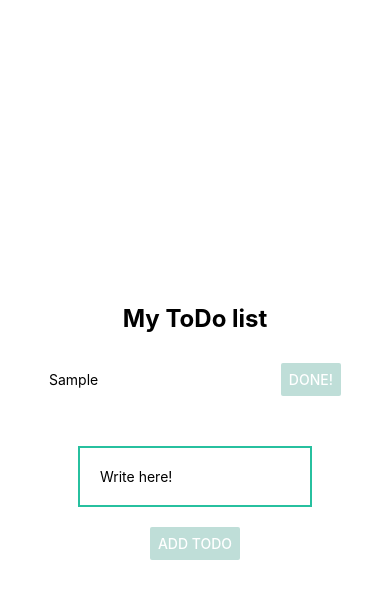
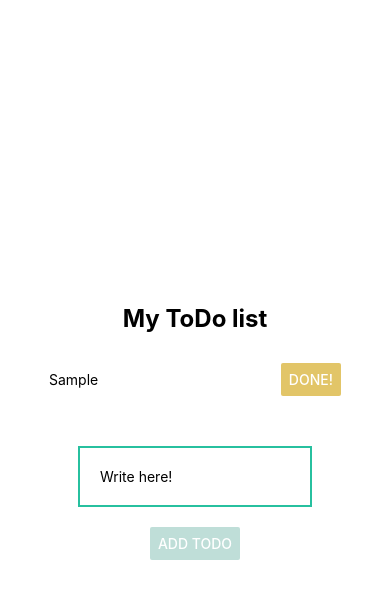
Before and after one commit to AbbeBlubb/react-native-todo, a React Native app: screen / in a window 390 px wide. Both pictures are taken after typing "Sample" into the empty fields and a click on the button "ADD TODO". Shown: the top 598 px of the page. Built offline with nearby package versions, Linux system fonts and the light colour scheme.

Commit message:
Secondary button color set to yellow

```diff
--- a/components/SecondaryButton.tsx
+++ b/components/SecondaryButton.tsx
@@ -19,7 +19,7 @@ export const SecondaryButton = ({
       <Button
         onPress={() => onPress(callbackArgument)}
         title={title}
-        color="#bfded8"
+        color="#e2c568"
         accessibilityLabel={accessibilityLabel}
       />
     </View>
```
